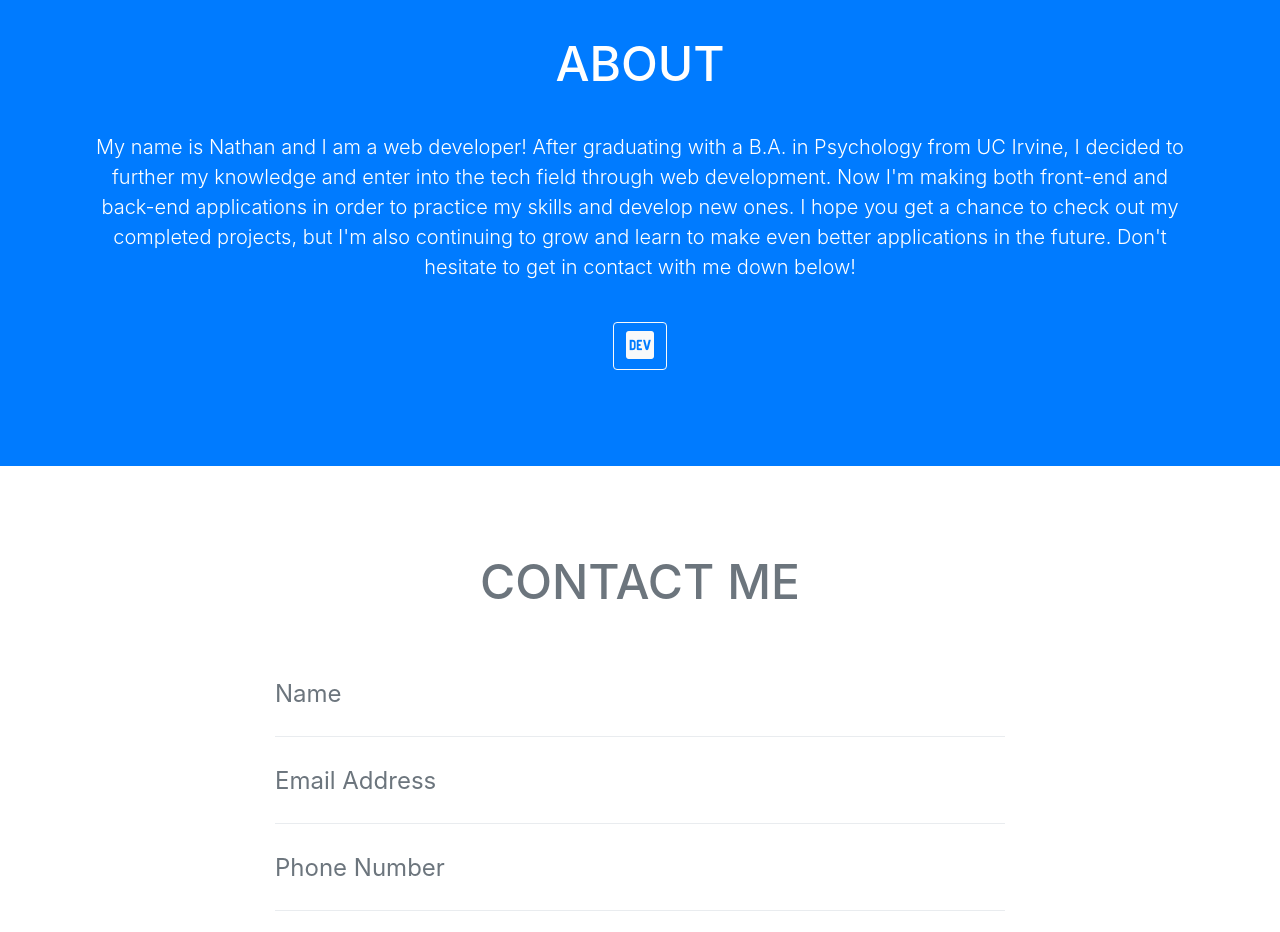
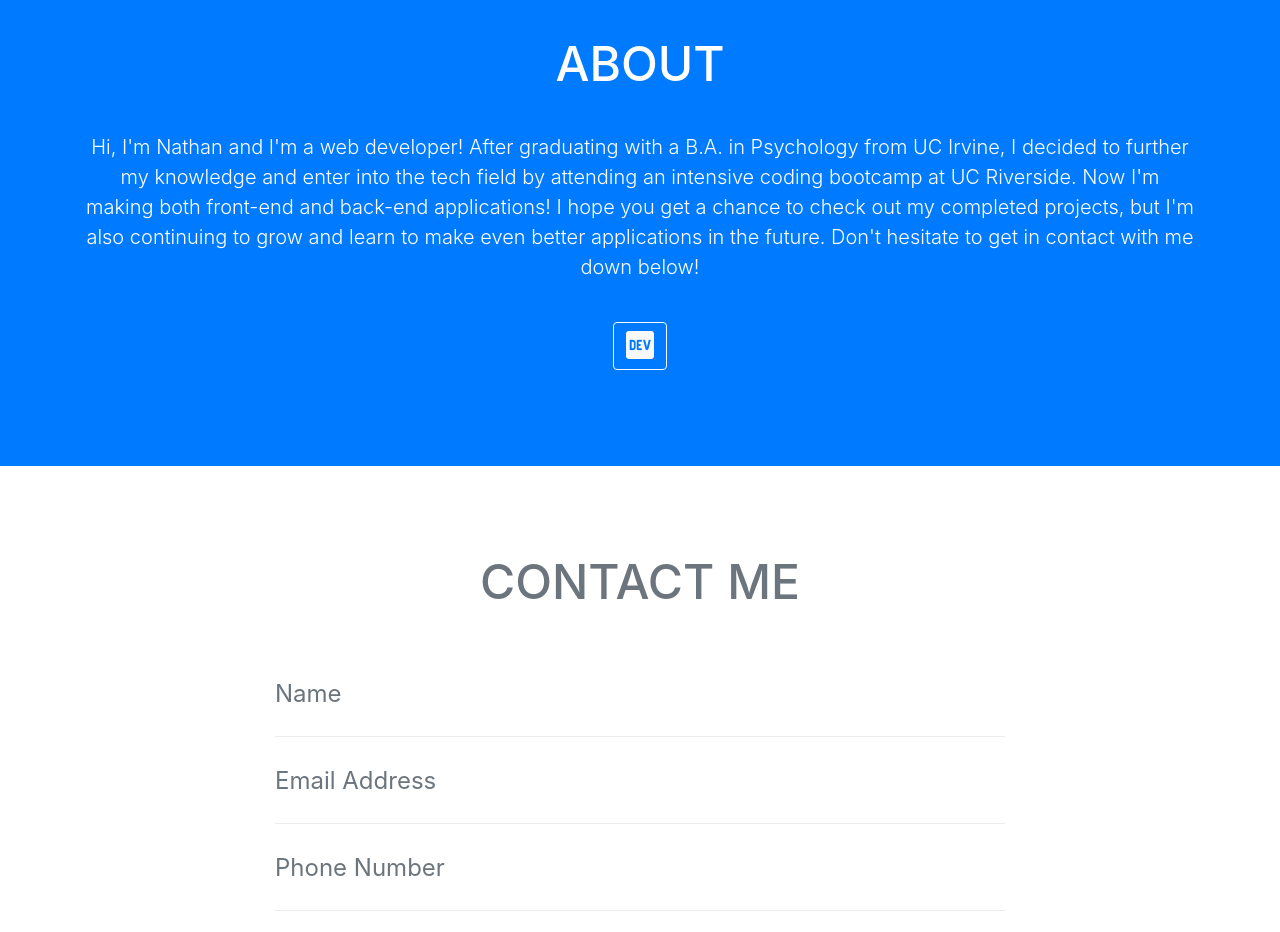
Before and after one commit to SneakyBread/Bootstrap-Portfolio, a website with bundled scripts: page index.html in a window 1280 px wide. Shown: the part 1980-2912 px from the top of the page. Built offline with nearby package versions, Linux system fonts and the light colour scheme; files whose address does not match are found by name.

Commit message:
Updated About section

```diff
--- a/index.html
+++ b/index.html
@@ -277,7 +277,7 @@
             <!-- <hr class="star-light mb-5"> -->
             <div class="row">
               <div class="col-lg-12 text-center">
-                <p class="lead">My name is Nathan and I am a web developer! After graduating with a B.A. in Psychology from UC Irvine, I decided to further my knowledge and enter into the tech field through web development. Now I'm making both front-end and back-end applications in order to practice my skills and develop new ones. I hope you get a chance to check out my completed projects, but I'm also continuing to grow and learn to make even better applications in the future. Don't hesitate to get in contact with me down below!</p>
+                <p class="lead">Hi, I'm Nathan and I'm a web developer! After graduating with a B.A. in Psychology from UC Irvine, I decided to further my knowledge and enter into the tech field by attending an intensive coding bootcamp at UC Riverside. Now I'm making both front-end and back-end applications! I hope you get a chance to check out my completed projects, but I'm also continuing to grow and learn to make even better applications in the future. Don't hesitate to get in contact with me down below!</p>
               </div>
               <!-- <div class="col-lg-4 mr-auto">
                 <p class="lead">Whether you're a student looking to showcase your work, a professional looking to attract clients, or a graphic artist looking to share your projects, this template is the perfect starting point!</p>
```
